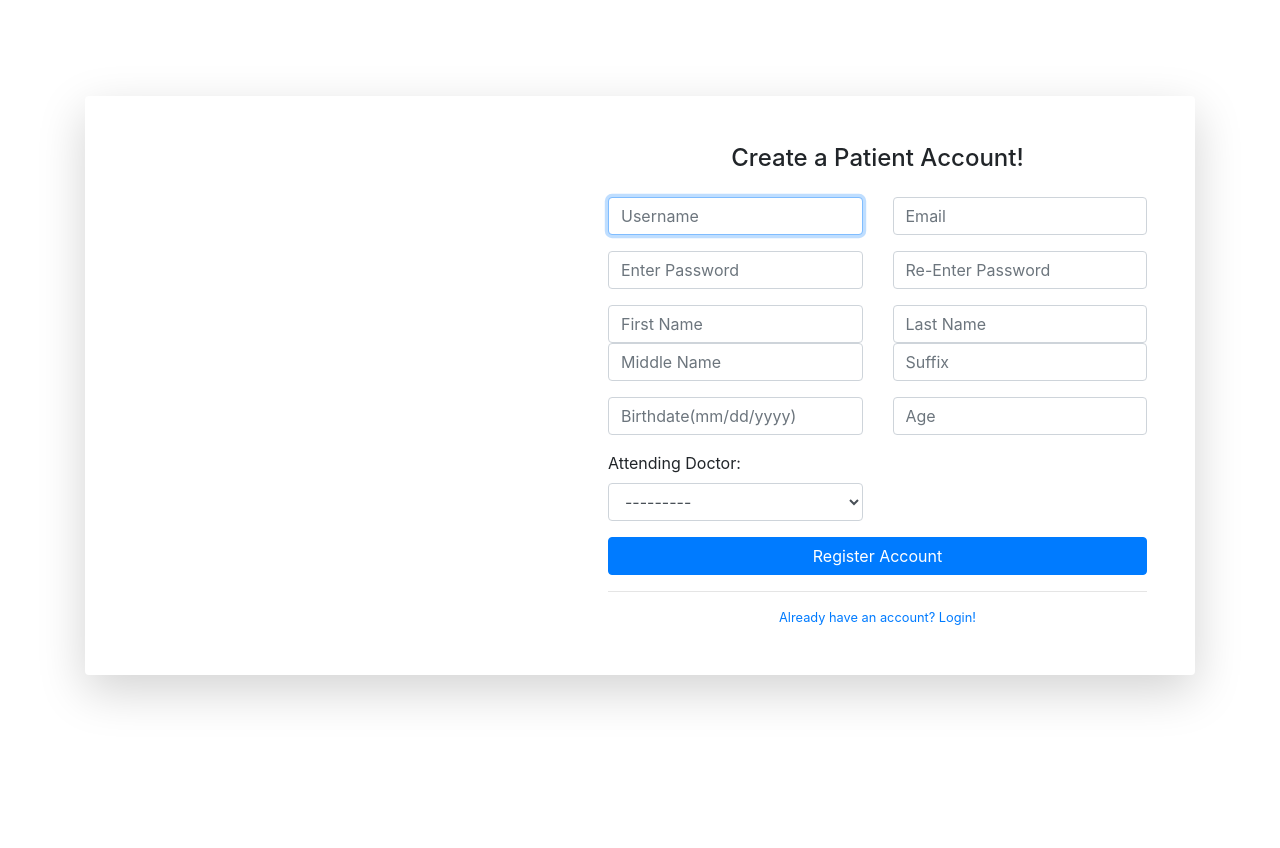
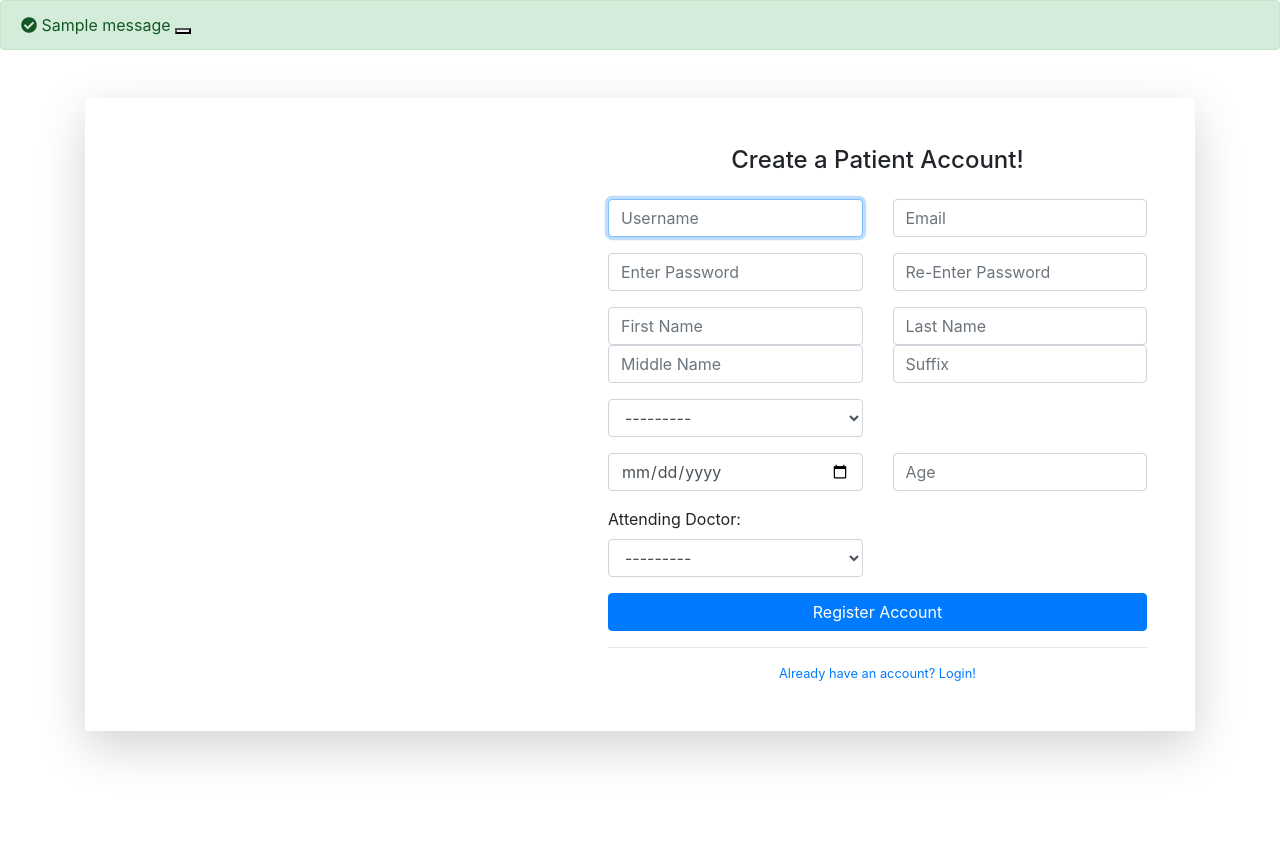
Before and after one commit to karlostuazon/Telemedicine-App-HI-191, a Django app: page /register-patient/ in a window 1280 px wide. After the commit the page ends 760 px from the top, so only its background shows below. Run offline with Django 4.2, Linux system fonts and the light colour scheme; data comes from the database, SQL or seed files in the repository; both versions use the stored data as it was after the commit; one stand-in notice (Sample message) is shown; some libraries are stand-ins or nearby versions.

Commit message:
need sex

```diff
--- a/telemedicine_app/telemedicine/forms.py
+++ b/telemedicine_app/telemedicine/forms.py
@@ -28,13 +28,6 @@ class UserForm(UserCreationForm):
 
 
 class PatientForm(ModelForm):
-    birthdate = DateField(
-        widget=DateInput(
-            attrs={'class': 'form-control datetimepicker-input', 'id': 'dob', 'placeholder': 'Birthdate(mm/dd/yyyy)',
-                     'data-target': '#datetimepicker1'},
-                     format='%m/%d/%y'
-        ),
-    )
     class Meta:
         model = Patient
         fields = ['last_name', 'first_name', 'middle_name', 'suffix', 'sex', 'age', 'attending_doctor', 'birthdate']
@@ -43,6 +36,7 @@ class PatientForm(ModelForm):
             'first_name': TextInput(attrs={'class': 'form-control', 'placeholder': 'First Name'}),
             'middle_name': TextInput(attrs={'class': 'form-control', 'placeholder': 'Middle Name'}),
             'suffix': TextInput(attrs={'class': 'form-control', 'placeholder': 'Suffix'}),
+            'birthdate': NumberInput(attrs={'class': 'form-control', 'placeholder': 'Birthdate', 'type': 'date'}),
             'sex': Select(attrs={'class': 'form-control', 'placeholder': 'Sex'}),
             'age': TextInput(attrs={'class': 'form-control', 'placeholder': 'Age'}),
             'attending_doctor': Select(attrs={'class': 'form-control', 'placeholder': 'Attending Doctor'}),
--- a/telemedicine_app/telemedicine/models.py
+++ b/telemedicine_app/telemedicine/models.py
@@ -28,7 +28,7 @@ class Patient(models.Model):
     middle_name = models.CharField(max_length=100, null=True, blank=True)
     suffix = models.CharField(max_length=2, null=True, blank=True)
     sex = models.CharField(max_length=1, null=True, choices=SEX)
-    birthdate = models.DateField(null=True)
+    birthdate = models.DateField(null=True, blank=True)
     age = models.CharField(max_length=100, null=True, blank=True)
     attending_doctor = models.ForeignKey(Doctor, related_name="docpatient", on_delete=models.CASCADE, null=True, blank=True)
     documents = models.FileField(upload_to='docus/', null=True, blank=True)
--- a/telemedicine_app/telemedicine/templates/telemedicine/register-patient.html
+++ b/telemedicine_app/telemedicine/templates/telemedicine/register-patient.html
@@ -8,6 +8,7 @@
 <script src="//maxcdn.bootstrapcdn.com/bootstrap/4.1.1/js/bootstrap.min.js"></script>
 <script src="//cdnjs.cloudflare.com/ajax/libs/jquery/3.2.1/jquery.min.js"></script>
 <!------ Include the above in your HEAD tag ---------->
+
 </head>
 
 <style>
@@ -48,11 +49,29 @@ img.displayed {
 }
 
 </style>
-<br>
-<br>
 
+{% if messages %}
+    {% for message in messages %}
+        {% if message.tags == 'success' %}
+        <div class="alert alert-success d-flex align-items-center alert-dismissible fade show" role="alert">
+            <i class="fas fa-check-circle"></i>
+            <div class="message">
+            &nbsp;{{ message }}
+            <button type="button" class="btn-close" data-bs-dismiss="alert" aria-label="Close"></button>
+            </div>
+        </div>
+        {% elif message.tags == 'error' %}
+        <div class="alert alert-danger d-flex align-items-center alert-dismissible fade show" role="alert">
+            <i class="fas fa-times-circle"></i>
+            <div class="message">
+            &nbsp;{{ message }}
+            <button type="button" class="btn-close" data-bs-dismiss="alert" aria-label="Close"></button>
+            </div>
+        </div>
+        {% endif %}
+    {% endfor %}
+{% endif %}
 <div class="container">
-
     <div class="card o-hidden border-0 shadow-lg my-5">
         <div class="card-body p-0">
             <!-- Nested Row within Card Body -->
@@ -97,6 +116,11 @@ img.displayed {
                                     {{patientForm.suffix}}
                                 </div>
                             </div>
+                            <div class="form-group row">
+                                <div class="col-sm-6 mb-3 mb-sm-0" id="first_name">
+                                    {{patientForm.sex}}
+                                </div>
+                            </div>
 
                             <div class="form-group row">
                                 <div class="col-sm-6 mb-3 mb-sm-0" id="birthdate">
@@ -124,22 +148,4 @@ img.displayed {
             </div>
         </div>
     </div>
-
-  </div>
-
-  <div style="margin-top: -1in;">
-    {% if userForm.errors %} {% for key, value in userForm.errors.items %}
-      <div
-        class="alert alert-danger alert-dismissable fade show reg-error"
-        role="alert"
-      >
-        <strong>Error!</strong> {{value|striptags}}
-        <button
-          type="button"
-          class="btn-close"
-          data-bs-dismiss="alert"
-          aria-label="Close"
-        ></button>
-      </div>
-      {% endfor %} {% endif %}
-  </div>
+</div>
--- a/telemedicine_app/telemedicine/views.py
+++ b/telemedicine_app/telemedicine/views.py
@@ -71,7 +71,7 @@ def registerPatient(request):
             profile.save()
             return render(request, "telemedicine/login.html")
         else:
-            messages.error(request, 'Please Try Again')
+            messages.error(request, "{} {} ".format(userForm.errors, patientForm.errors))
 
     data = {
         'userForm' : userForm,
```
Also changed, not shown: telemedicine_app/db.sqlite3, telemedicine_app/telemedicine/migrations/0003_alter_patient_birthdate.py (added).
